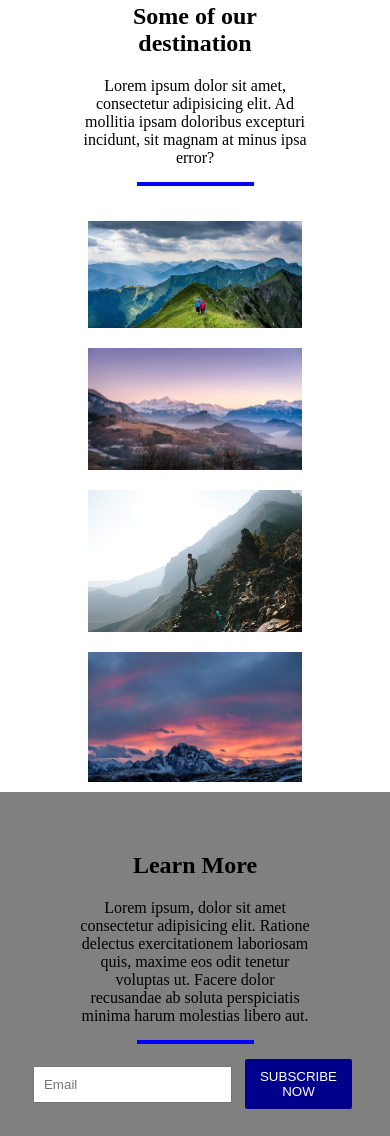
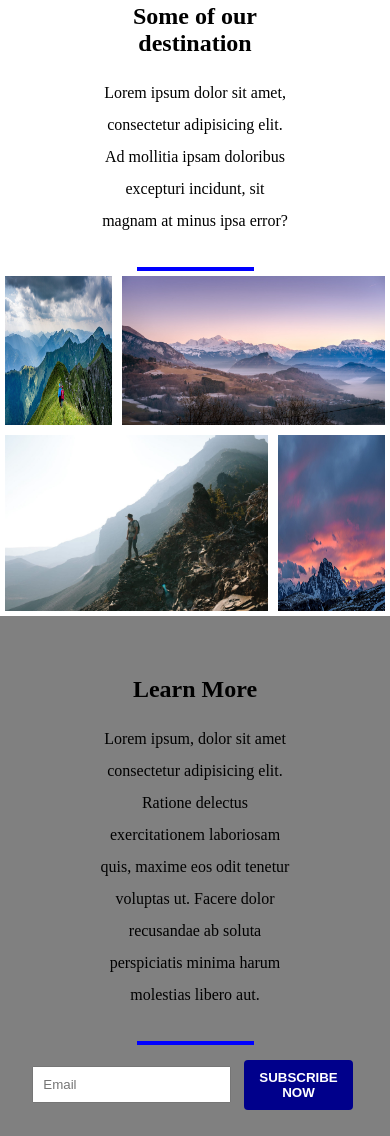
Before and after one commit to hereisfahad/mountain-travel, a plain HTML site: page index.html in a window 390 px wide. Shown: the part 861-1997 px from the top of the page. Drawn offline with nearby package versions, Linux system fonts and the light colour scheme.

Commit message:
fixing img styles ..width

```diff
--- a/assets/css/styles.css
+++ b/assets/css/styles.css
@@ -1,14 +1,12 @@
 * {
-  margin: 0;
+  margin: 0px;
+  padding: 0px;
   box-sizing: border-box;
 }
-body {
-  /* color: white; */
-}
+
 /* styling header */
 header {
   background: url("../img/main.jpg") center center no-repeat;
-  /* background-attachment: fixed; */
   background-size: cover;
   height: 100vh;
   color: white;
@@ -21,9 +19,10 @@ a {
 ul {
   list-style: none;
   display: flex;
+  /* margin: 20px; */
 }
 li {
-  margin-top: 15px;
+  margin: 20px 15px;
 }
 li:first-child {
   margin-right: auto;
@@ -36,15 +35,19 @@ li:first-child {
   height: 100vh;
 }
 #introtext h1 {
+  text-transform: capitalize;
+  font: bold 32px "Open Sans", sans-serif;
   margin-bottom: 10px;
+  text-align: center;
 }
 button {
   background: darkblue;
   color: white;
   padding: 10px 15px;
   border: none;
+  font-weight: bold;
   margin: 5px;
-  border-radius: 2px;
+  border-radius: 4px;
 }
 /* detail seciton */
 #detail,
@@ -59,7 +62,11 @@ h2 {
 }
 #detail p,
 #morebody p {
-  margin-bottom: 15px;
+  max-width: 775px;
+  line-height: 2;
+  padding: 0 20px;
+  margin-bottom: 30px;
+  text-align: center;
 }
 
 hr {
@@ -67,21 +74,38 @@ hr {
   margin: 0 auto;
   border: 2px solid blue;
 }
+
 /* img gallery */
-img {
+#imgGallery {
   max-width: 100%;
-  height: auto;
-  padding: 10px;
-}
-#imgGallery {
   display: flex;
   flex-wrap: wrap;
-  margin-top: 25px;
+  justify-content: center;
 }
 #imgGallery img {
-  flex: 1 1 100%;
+  max-height: 350px;
+  min-width: 100px;
+  padding: 15px;
 }
 
+#imgGallery .small {
+  flex-basis: 30%;
+}
+#imgGallery .large {
+  flex-basis: 70%;
+}
+@media (max-width: 860px) {
+  #imgGallery img {
+    max-height: 250px;
+    padding: 10px;
+  }
+}
+@media (max-width: 460px) {
+  #imgGallery img {
+    max-height: 200px;
+    padding: 5px;
+  }
+}
 /* More section  */
 #more {
   background: gray;
--- a/index.html
+++ b/index.html
@@ -11,6 +11,10 @@
     <link
       href="https://fonts.googleapis.com/css?family=Quicksand"
       rel="stylesheet"
+    />
+    <link
+      rel="stylesheet"
+      href="https://cdnjs.cloudflare.com/ajax/libs/font-awesome/5.11.2/css/all.min.css"
     />
     <link rel="stylesheet" href="assets/css/styles.css" />
   </head>
@@ -35,15 +39,14 @@
         Lorem ipsum dolor sit amet, consectetur adipisicing elit. Ad mollitia
         ipsam doloribus excepturi incidunt, sit magnam at minus ipsa error?
       </p>
-
       <hr />
-      <div id="imgGallery">
-        <img src="./assets/img/mountain1.jpg" alt="" />
-        <img src="./assets/img/mountain2.jpg" alt="" />
-        <img src="./assets/img/mountain3.jpg" alt="" />
-        <img src="./assets/img/mountain4.jpg" alt="" />
-      </div>
     </section>
+    <div id="imgGallery">
+      <img class="small" src="./assets/img/mountain1.jpg" alt="img" />
+      <img class="large" src="./assets/img/mountain2.jpg" alt="img" />
+      <img class="large" src="./assets/img/mountain3.jpg" alt="img" />
+      <img class="small" src="./assets/img/mountain4.jpg" alt="img" />
+    </div>
     <section id="more">
       <div id="morebody">
         <h2>Learn More</h2>
```
